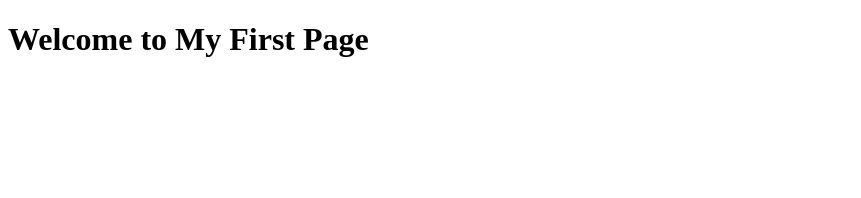
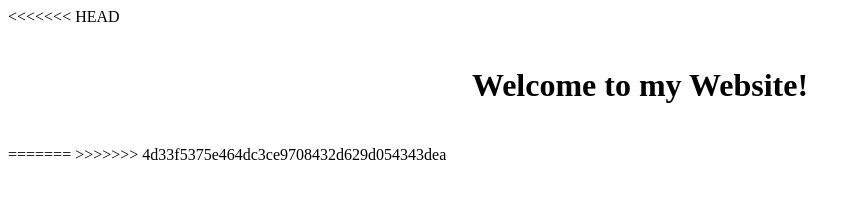
Before and after one commit to 1nvision/1nvision.github.io, a plain HTML site: page index.html in a window 1280 px wide. Shown: the whole page, without its empty margins (0-861 px from the left). Drawn offline with Linux system fonts and the light colour scheme.

Commit message:
index.hmtl

```diff
--- a/index.html
+++ b/index.html
@@ -1,9 +1,22 @@
 <!DOCTYPE html>
 <html>
-  <head>
-    <title>My First HTML Page</title>
-  </head>
-  <body>
-    <h1>Welcome to My First Page</h1>
-  </body>
+<<<<<<< HEAD
+<head>
+	<title>My Website</title>
+	<style>
+		.header {
+			text-align: center;
+			padding: 20px;
+		}
+	</style>
+</head>
+<body>
+	<div class="header">
+		<h1>Welcome to my Website!</h1>
+	</div>
+	<!-- Other HTML code goes here -->
+</body>
+=======
+
+>>>>>>> 4d33f5375e464dc3ce9708432d629d054343dea
 </html>
```
